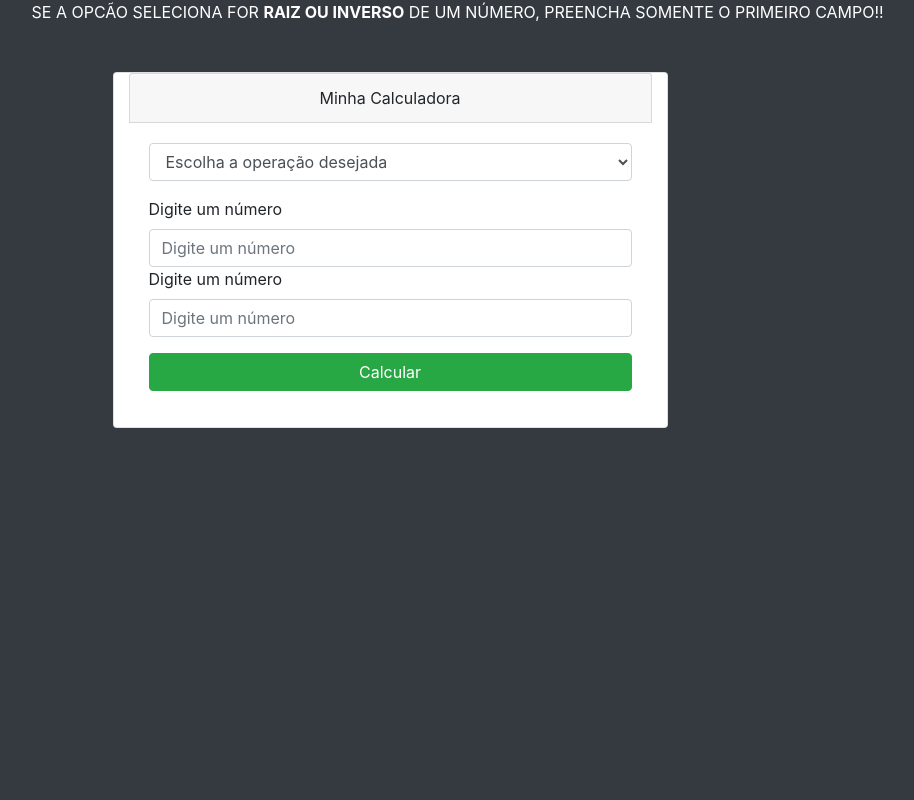
After one commit to Thalesmilegi/3DAW, a PHP site: page / in a window 1280 px wide. The commit adds this page. Shown: the whole page, without its empty margins (250-1164 px from the left). Run offline with PHP 8.4, Linux system fonts and the light colour scheme.

Commit message:
Add files via upload

```diff
--- /dev/null
+++ b/Calculadora/index.php
@@ -0,0 +1,46 @@
+<?php
+    echo "<font style='color:white;margin-left: 22%'>SE A OPCÃO SELECIONA FOR <strong>RAIZ OU INVERSO</strong> DE UM NÚMERO, PREENCHA SOMENTE O PRIMEIRO CAMPO!!</font>";
+?>
+
+<!DOCTYPE html>
+<html lang="pt-br">
+    <head>
+        <meta charset="UTF-8">
+        <title>Calculadora</title>
+        <link rel="stylesheet" href="https://stackpath.bootstrapcdn.com/bootstrap/4.5.0/css/bootstrap.min.css"
+		integrity="sha384-9aIt2nRpC12Uk9gS9baDl411NQApFmC26EwAOH8WgZl5MYYxFfc+NcPb1dKGj7Sk" crossorigin="anonymous">
+    </head>
+    <body class="bg-dark">
+        <div class="container">
+            <div class="card card-login mx-auto mt-5 col-6">
+                <div class="card card-header text-center">Minha Calculadora</div>
+                <div class="card-body">
+                    <form action="calculadora.php" method="POST">
+                        <div class="form-group">
+                            <select class="form-control" name="op">
+                                <option selected>Escolha a operação desejada</option>
+                                <option value="soma">Adição</option>
+                                <option value="sub">Subtração</option>
+                                <option value="mult">Multiplicação</option>
+                                <option value="div">Divisão</option>
+                                <option value="por">Porcentagem</option>
+                                <option value="inv">Inverso de um número</option>
+                                <option value="pot">Potenciação</option>
+                                <option value="raiz">Raiz</option>
+                            </select>
+                        </div>
+
+                        <div class="form-group">
+                            <label for="">Digite um número</label>
+                            <input type="number" class="form-control" name="num1" placeholder="Digite um número">
+                            <label for="">Digite um número</label>
+                            <input type="number" class="form-control"  name="num2" placeholder="Digite um número" >
+                        </div>
+                        <input class="btn btn-success btn-block"type="submit" value="Calcular">
+
+                    </form>
+                </div>
+            </div>
+        </div>
+    </body>
+</html>
```
Also changed, not shown: Calculadora/calculadora.php (+17 -1 lines).
